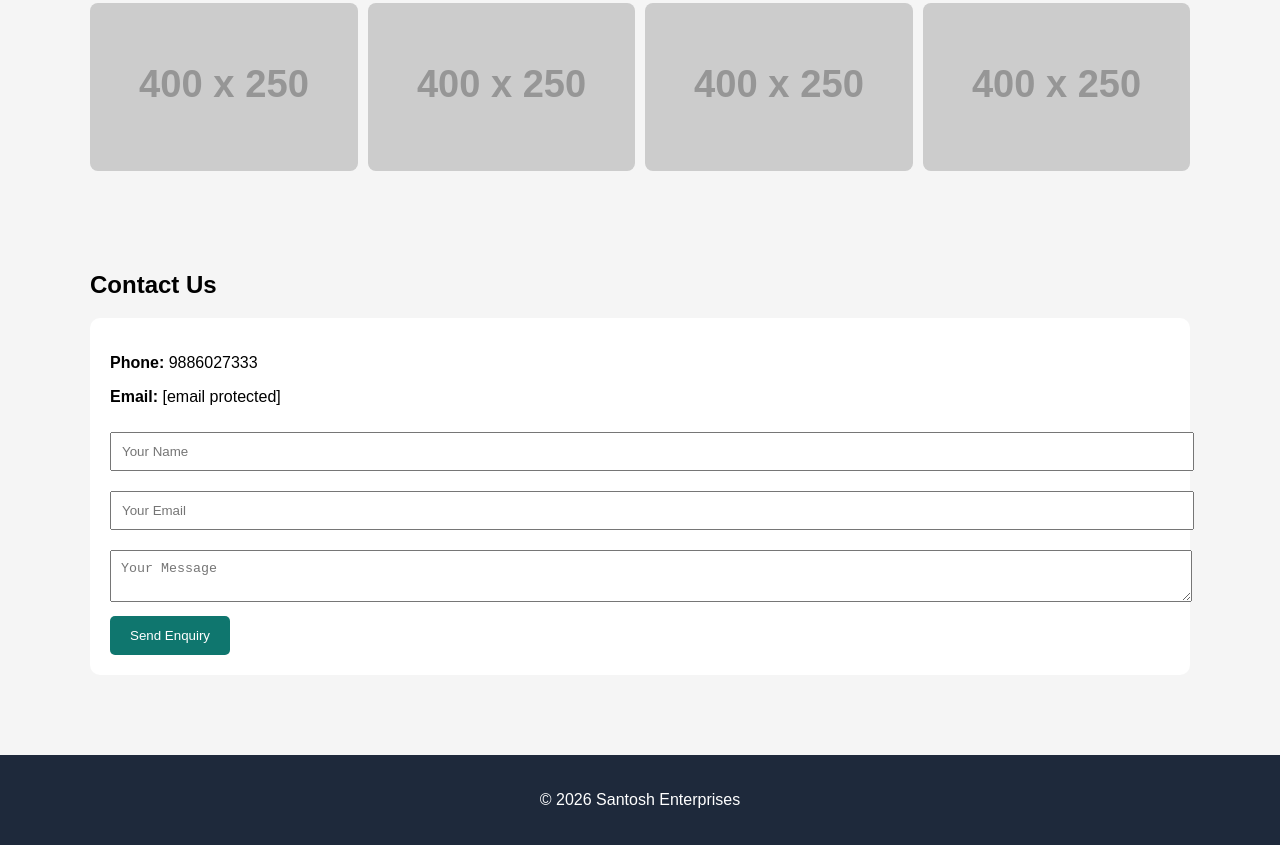
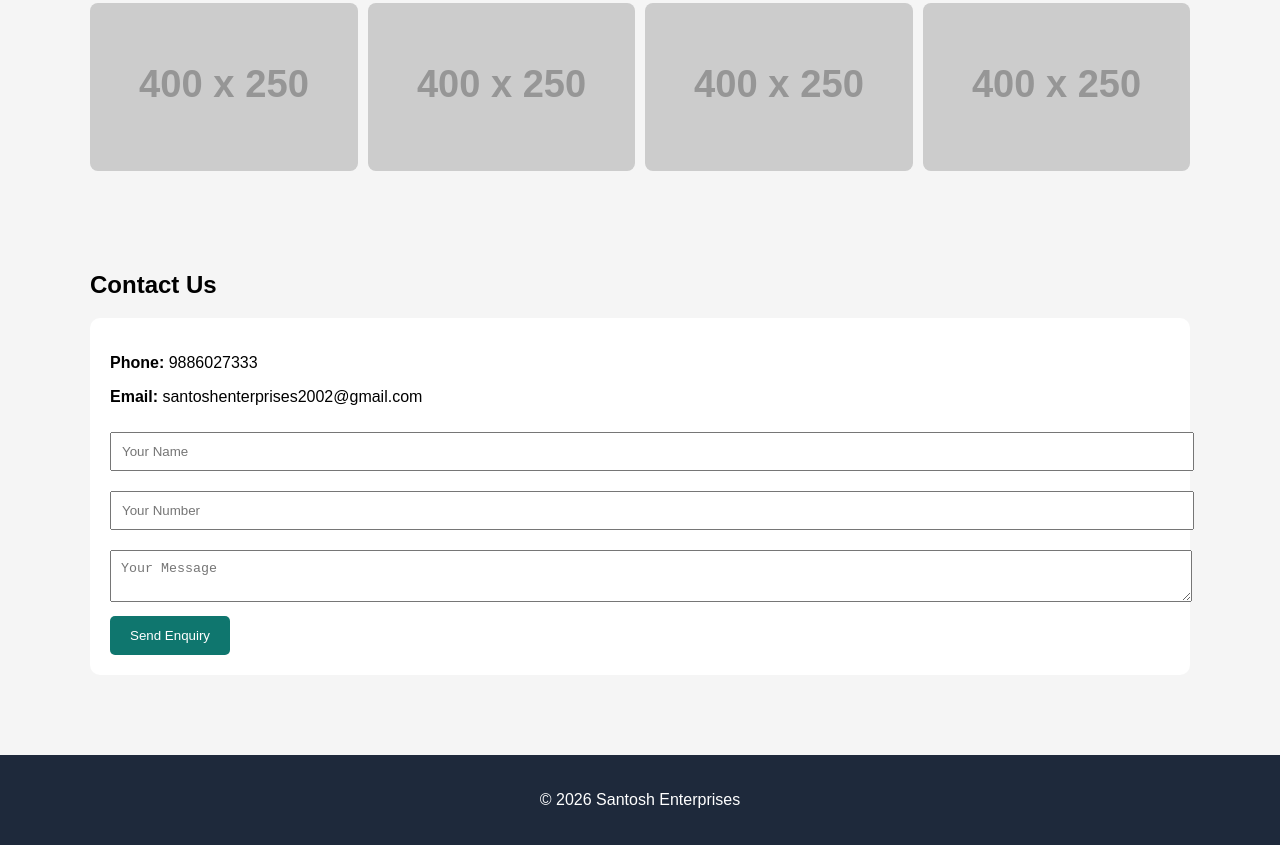
Before and after one commit to jash-19/Website-1, a plain HTML site: page index.html in a window 1280 px wide. Shown: the part 1151-1996 px from the top of the page. Drawn offline with Linux system fonts and the light colour scheme; placeholder pictures from the web are drawn by us.

Commit message:
Fix HTML structure and update contact information

```diff
--- a/index.html
+++ b/index.html
@@ -192,13 +192,13 @@ We provide high-quality aluminium fabrication with sun and water resistance.
 <div class="contact">
 
 <p><b>Phone:</b> 9886027333</p>
-<p><b>Email:</b> [email protected]</p>
+<p><b>Email:</b> santoshenterprises2002@gmail.com </p>
 
 <form>
 
 <input type="text" placeholder="Your Name">
 
-<input type="email" placeholder="Your Email">
+<input type="Number" placeholder="Your Number">
 
 <textarea placeholder="Your Message"></textarea>
 
@@ -217,4 +217,5 @@ We provide high-quality aluminium fabrication with sun and water resistance.
 </footer>
 
 </body>
+
 </html>
```
